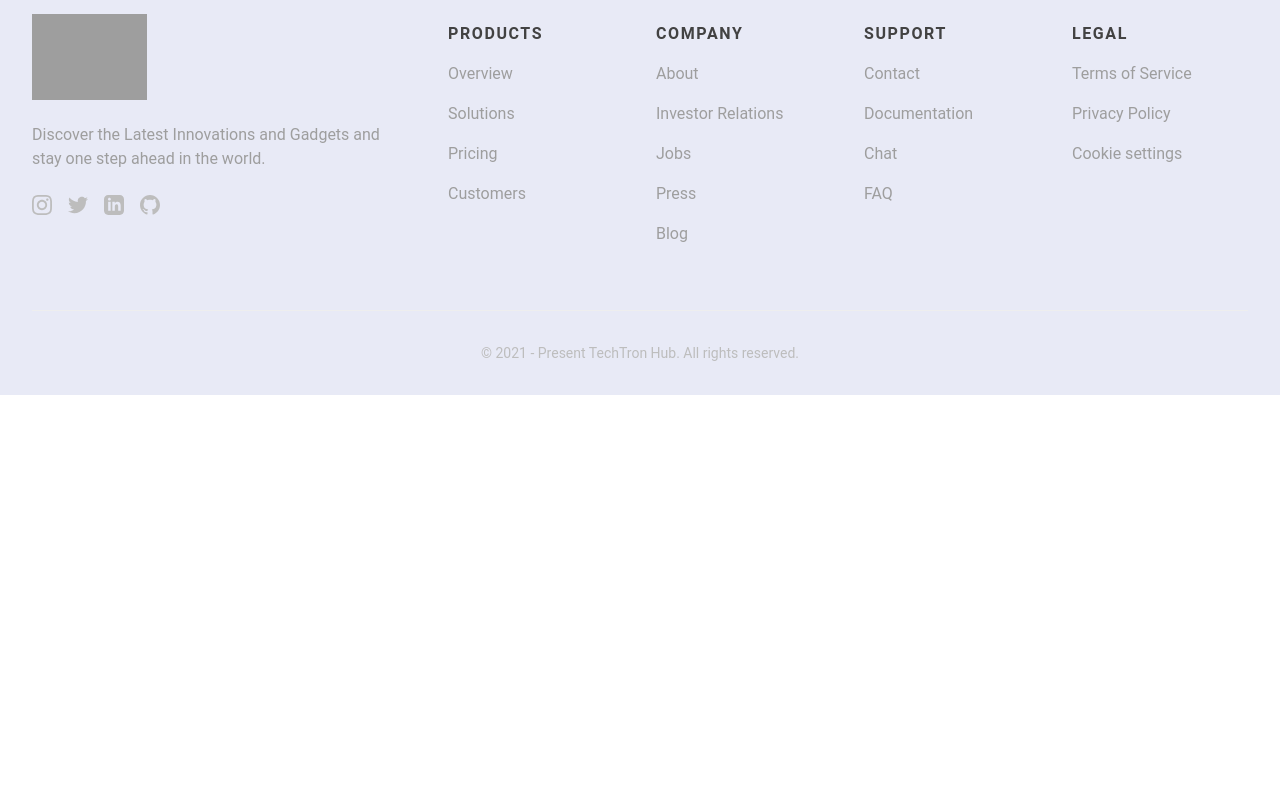
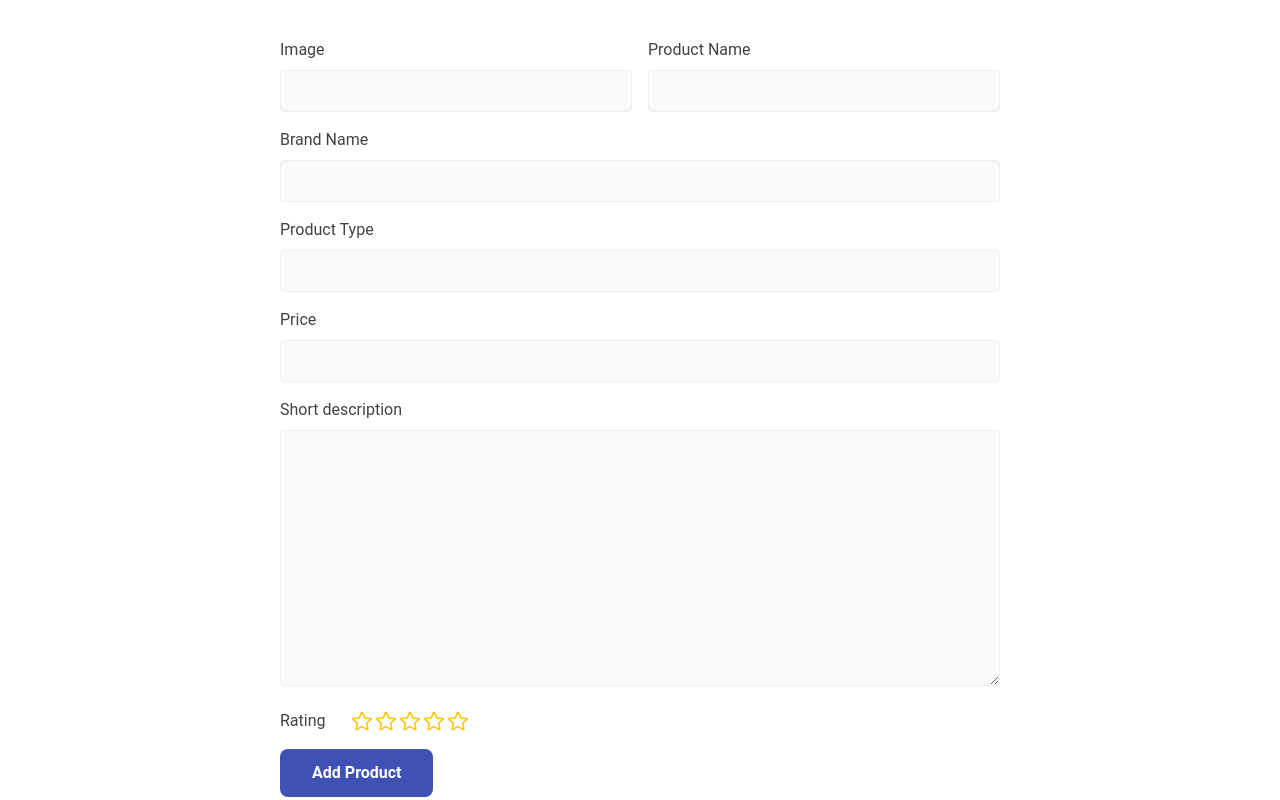
Before and after one commit to yasin-arafat-389/TechtronHub-Client, a React (Vite) app: page /add in a window 1280 px wide. Shown: the part 280-1080 px from the top of the page. Before the commit the page ends 800 px from the top, so only its background shows below. Built offline with nearby package versions, Linux system fonts and the light colour scheme; grey boxes are pictures that could not be loaded.

Commit message:
Designed the add product page and setup routes

```diff
--- a/src/Components/Brands/Brands.jsx
+++ b/src/Components/Brands/Brands.jsx
@@ -42,7 +42,7 @@ const Brands = () => {
 
         <div className="mx-auto grid justify-center gap-6 sm:grid-cols-2 md:max-w-[64rem] md:grid-cols-2 lg:md:grid-cols-3">
           {brand?.map((item, index) => (
-            <Link key={index} to="">
+            <Link key={index} to={`/brands/${item.path}`}>
               <div className="flex flex-col bg-white border shadow-sm rounded-xl dark:bg-gray-800 dark:border-gray-700 dark:shadow-slate-700/[.7]">
                 <img
                   className="w-full h-[250px] rounded-t-xl"
--- /dev/null
+++ b/src/Components/Carousel/Carousel.jsx
@@ -0,0 +1,37 @@
+/* eslint-disable react/prop-types */
+import { Carousel } from "@material-tailwind/react";
+
+export function Slider({ data }) {
+  return (
+    <Carousel className="hero-overlay bg-opacity-60">
+      <div
+        className="h-full bg-black"
+        style={{
+          backgroundImage: `url(${data.ad1})`,
+          backgroundRepeat: "no-repeat",
+          backgroundPosition: "center",
+          backgroundSize: "cover",
+          objectFit: "cover",
+        }}
+      ></div>
+      <div
+        className="h-full bg-black"
+        style={{
+          backgroundImage: `url(${data.ad2})`,
+          backgroundRepeat: "no-repeat",
+          backgroundPosition: "center",
+          backgroundSize: "cover",
+        }}
+      ></div>
+      <div
+        className="h-full bg-black"
+        style={{
+          backgroundImage: `url(${data.ad3})`,
+          backgroundRepeat: "no-repeat",
+          backgroundPosition: "center",
+          backgroundSize: "cover",
+        }}
+      ></div>
+    </Carousel>
+  );
+}
--- a/src/Pages/AddProduct/AddProduct.jsx
+++ b/src/Pages/AddProduct/AddProduct.jsx
@@ -1,7 +1,118 @@
+import { Rating } from "@material-tailwind/react";
+
 const AddProduct = () => {
   return (
     <div>
-      <div>Add</div>
+      <div className="bg-white py-6 sm:py-8 lg:py-12">
+        <div className="mx-auto max-w-screen-2xl px-4 md:px-8">
+          <div className="mb-10 md:mb-16">
+            <h2 className="mb-4 text-center text-2xl font-bold text-gray-800 md:mb-6 lg:text-3xl">
+              Add a product
+            </h2>
+
+            <p className="mx-auto max-w-screen-md text-center text-gray-500 md:text-lg">
+              Fill up the form with and click add to add a product.
+            </p>
+          </div>
+
+          <form className="mx-auto grid max-w-screen-md gap-4 sm:grid-cols-2">
+            <div>
+              <label
+                htmlFor="first-name"
+                className="mb-2 inline-block text-sm text-gray-800 sm:text-base"
+              >
+                Image
+              </label>
+              <input
+                name="image"
+                className="w-full rounded border bg-gray-50 px-3 py-2 text-gray-800 outline-none ring-indigo-300 transition duration-100 focus:ring"
+              />
+            </div>
+
+            <div>
+              <label
+                htmlFor="last-name"
+                className="mb-2 inline-block text-sm text-gray-800 sm:text-base"
+              >
+                Product Name
+              </label>
+              <input
+                name="name"
+                className="w-full rounded border bg-gray-50 px-3 py-2 text-gray-800 outline-none ring-indigo-300 transition duration-100 focus:ring"
+              />
+            </div>
+
+            <div className="sm:col-span-2">
+              <label
+                htmlFor="company"
+                className="mb-2 inline-block text-sm text-gray-800 sm:text-base"
+              >
+                Brand Name
+              </label>
+              <input
+                name="brand"
+                className="w-full rounded border bg-gray-50 px-3 py-2 text-gray-800 outline-none ring-indigo-300 transition duration-100 focus:ring"
+              />
+            </div>
+
+            <div className="sm:col-span-2">
+              <label
+                htmlFor="email"
+                className="mb-2 inline-block text-sm text-gray-800 sm:text-base"
+              >
+                Product Type
+              </label>
+              <input
+                name="type"
+                className="w-full rounded border bg-gray-50 px-3 py-2 text-gray-800 outline-none ring-indigo-300 transition duration-100 focus:ring"
+              />
+            </div>
+
+            <div className="sm:col-span-2">
+              <label
+                htmlFor="subject"
+                className="mb-2 inline-block text-sm text-gray-800 sm:text-base"
+              >
+                Price
+              </label>
+              <input
+                name="price"
+                className="w-full rounded border bg-gray-50 px-3 py-2 text-gray-800 outline-none ring-indigo-300 transition duration-100 focus:ring"
+              />
+            </div>
+
+            <div className="sm:col-span-2">
+              <label
+                htmlFor="message"
+                className="mb-2 inline-block text-sm text-gray-800 sm:text-base"
+              >
+                Short description
+              </label>
+              <textarea
+                name="shortDesc"
+                className="h-64 w-full rounded border bg-gray-50 px-3 py-2 text-gray-800 outline-none ring-indigo-300 transition duration-100 focus:ring"
+              ></textarea>
+            </div>
+
+            <div className="sm:col-span-2 flex items-center">
+              <label
+                htmlFor="subject"
+                className="mr-6 inline-block text-sm text-gray-800 sm:text-base"
+              >
+                Rating
+              </label>
+
+              <Rating unratedColor="amber" ratedColor="amber" />
+            </div>
+
+            <div className="flex items-center justify-between sm:col-span-2">
+              <button className="inline-block rounded-lg bg-indigo-500 px-8 py-3 text-center text-sm font-semibold text-white outline-none ring-indigo-300 transition duration-100 hover:bg-indigo-600 focus-visible:ring active:bg-indigo-700 md:text-base">
+                Add Product
+              </button>
+            </div>
+          </form>
+        </div>
+      </div>
     </div>
   );
 };
--- /dev/null
+++ b/src/Pages/BrandPage/BrandPage.jsx
@@ -0,0 +1,16 @@
+import { useLoaderData } from "react-router-dom";
+import { Slider } from "../../Components/Carousel/Carousel";
+
+const BrandPage = () => {
+  let data = useLoaderData();
+
+  return (
+    <div className="">
+      <div className="h-[500px] mx-auto">
+        <Slider data={data} />
+      </div>
+    </div>
+  );
+};
+
+export default BrandPage;
--- a/src/Routes/Routes.jsx
+++ b/src/Routes/Routes.jsx
@@ -4,6 +4,7 @@ import ErrorPage from "../Pages/ErrorPage/ErrorPage";
 import Home from "../Pages/Home/Home";
 import AddProduct from "../Pages/AddProduct/AddProduct";
 import MyCart from "../Pages/MyCart/MyCart";
+import BrandPage from "../Pages/BrandPage/BrandPage";
 
 const router = createBrowserRouter([
   {
@@ -23,6 +24,12 @@ const router = createBrowserRouter([
         path: "/cart",
         element: <MyCart />,
       },
+      {
+        path: "/brands/:path",
+        element: <BrandPage />,
+        loader: ({ params }) =>
+          fetch(`http://localhost:5000/brands/${params.path}`),
+      },
     ],
   },
 ]);
```
